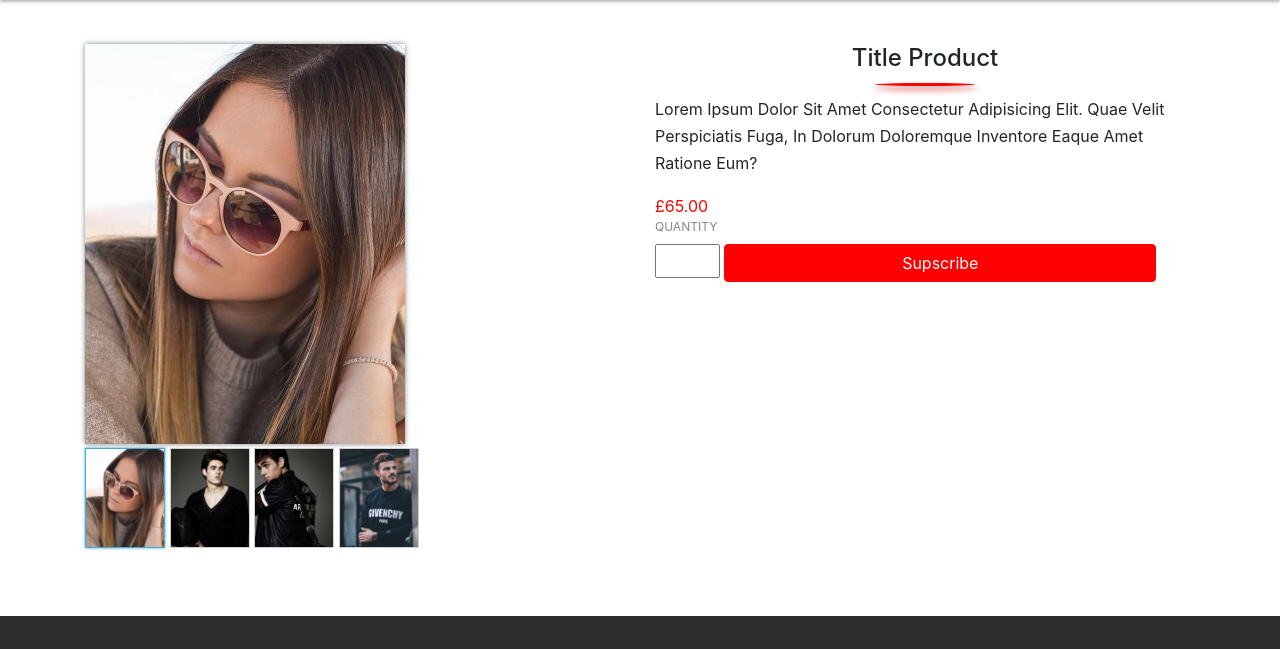
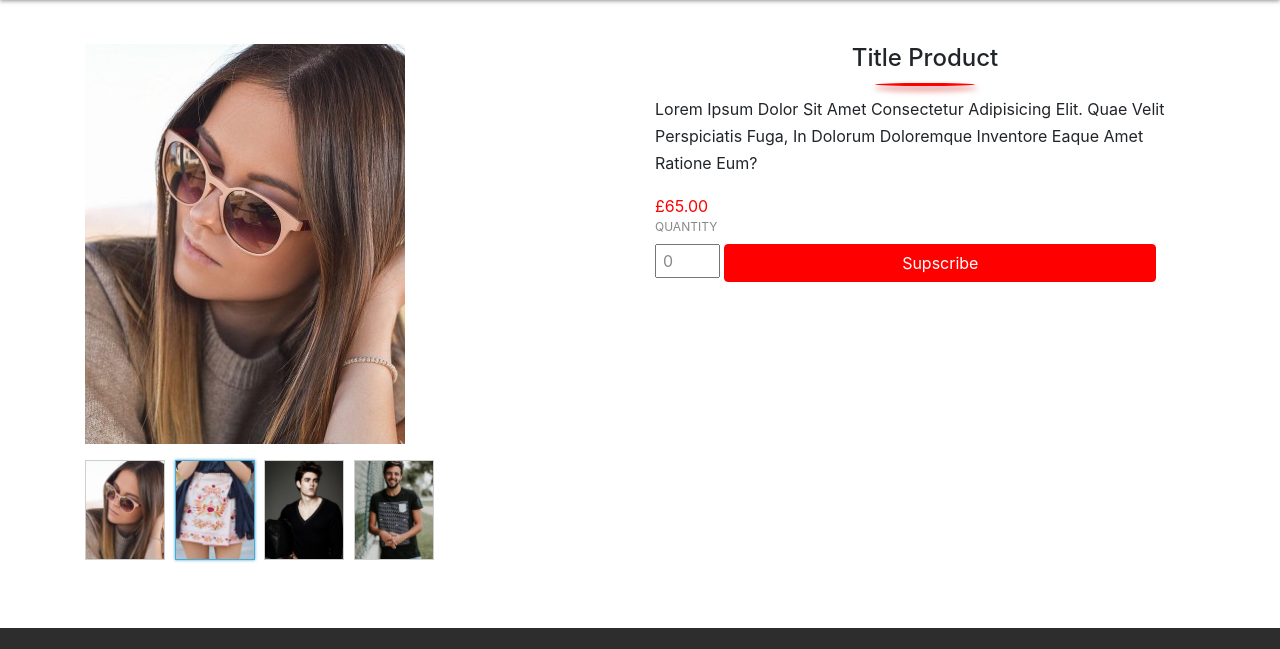
Before and after one commit to Sabry-63/MAS, a plain HTML site: page item-product.html in a window 1280 px wide. Shown: the part 151-800 px from the top of the page. Drawn offline with Linux system fonts and the light colour scheme.

Commit message:
Add files via upload

```diff
--- a/item-product.html
+++ b/item-product.html
@@ -87,21 +87,20 @@
         <div class="container">
             <div class="row">
                 <div class="col-lg-6">
-                    <img class="xzoom" src="images/category/1.jpg" />
-                    <div class="xzoom-thumbs text-left mt-1 ">
+                    <img class="xzoom-5" src="images/category/1.jpg" xoriginal="images/category/1.jpg" />
+                    <div class="xzoom-thumbs text-left pt-3">
                         <a href="images/category/1.jpg">
-                            <img class="xzoom-gallery ml-0" width="80" src="images/category/1.jpg"
-                                xpreview="images/category/1.jpg">
-                        </a><!-- items -->
+                            <img class="xzoom-gallery ml-0" width="80" src="images/category/1.jpg">
+                        </a>
+                        <a href="images/category/2.jpg">
+                            <img class="xzoom-gallery" width="80" src="images/category/2.jpg">
+                        </a>
                         <a href="images/category/3.jpg">
-                            <img class="xzoom-gallery ml-0" width="80" src="images/category/3.jpg">
-                        </a><!-- items -->
-                        <a href="images/category/4.jpg">
-                            <img class="xzoom-gallery ml-0" width="80" src="images/category/4.jpg">
-                        </a><!-- items -->
-                        <a href="images/category/6.jpg">
-                            <img class="xzoom-gallery ml-0" width="80" src="images/category/6.jpg">
-                        </a><!-- items -->
+                            <img class="xzoom-gallery" width="80" src="images/category/3.jpg">
+                        </a>
+                        <a href="images/category/5.jpg">
+                            <img class="xzoom-gallery" width="80" src="images/category/5.jpg">
+                        </a>
                     </div>
                 </div> <!-- ./col -->
                 <div class="col-lg-6">
@@ -114,7 +113,7 @@
                         <span>£65.00</span>
                         <label class="d-block" for="num">QUANTITY</label>
                         <div class="box">
-                            <input type="number" class="num-inp" id="num">
+                            <input type="number" class="num-inp" id="num" min="0" placeholder="0">
                             <input type="submit" value="Supscribe" class="btn btn-style">
                         </div>
                     </div>
```
